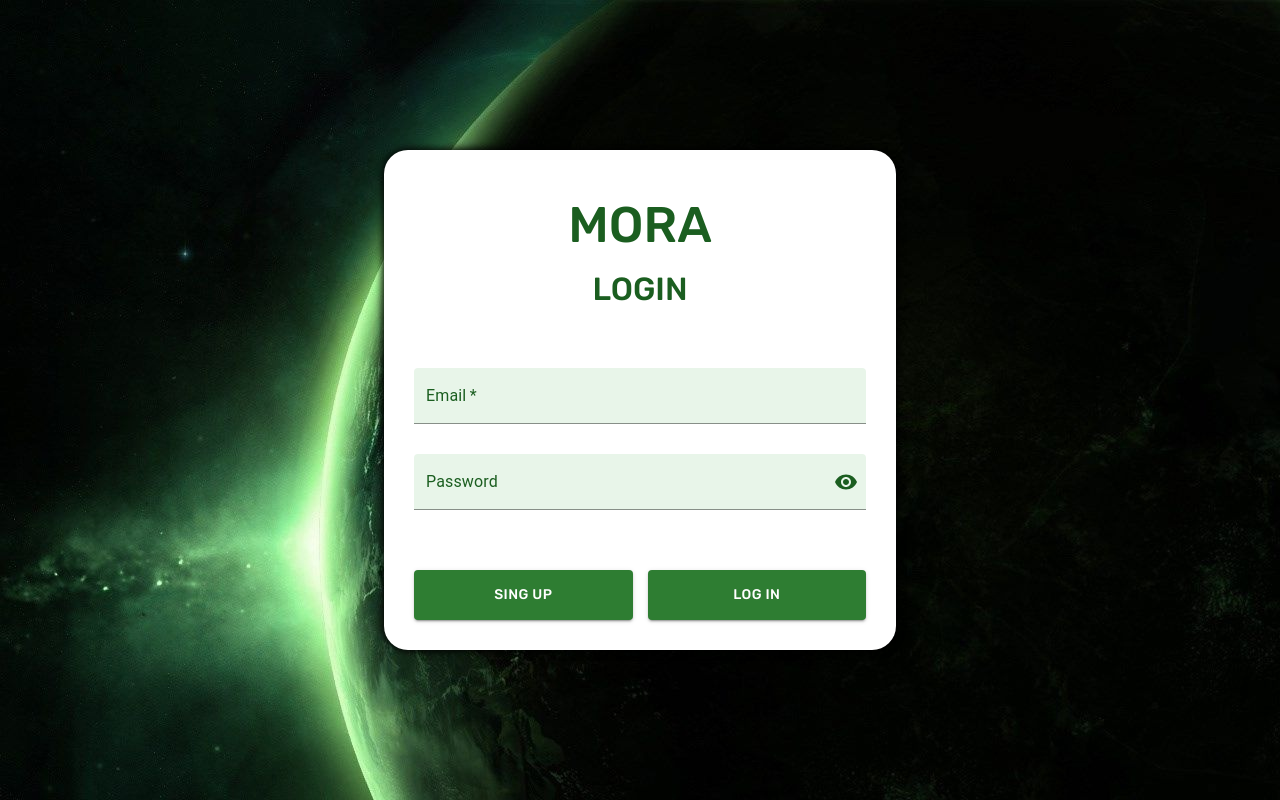
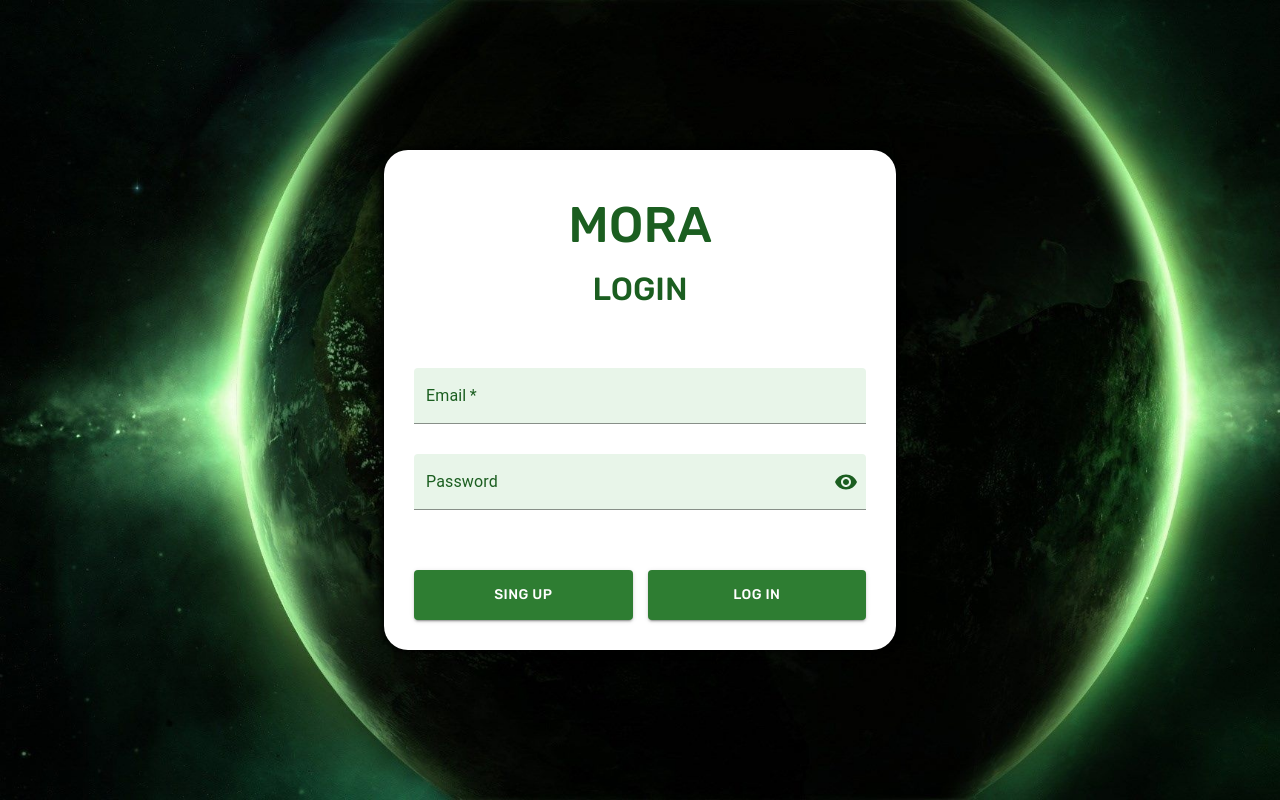
Before and after one commit to KoMMentatoR1/mora-front, a React app: page /#/login in a window 1280 px wide. Built offline with nearby package versions, Linux system fonts and the light colour scheme; a web font is replaced by a local one.

Commit message:
fix: refactor vertical auth style

```diff
--- a/src/components/AuthPageLayout/AuthPageLayoutStyle.ts
+++ b/src/components/AuthPageLayout/AuthPageLayoutStyle.ts
@@ -10,7 +10,7 @@ export const Container = styled('div')`
   justify-content: center;
   background: url(${background}) no-repeat;
   background-size: cover;
-  background-size: auto;
+  position: fixed;
 `
 
 export const Dashboard = styled('div')`
@@ -19,7 +19,7 @@ export const Dashboard = styled('div')`
   display: flex;
   flex-direction: column;
   align-items: center;
-  justify-content: center;
+  justify-content: flex-start;
   background: white;
   border-radius: 24px;
 
@@ -27,6 +27,7 @@ export const Dashboard = styled('div')`
 
   @media (max-width: 1200px) {
     width: 60%;
+    overflow-y: scroll;
   }
 
   @media (max-width: 930px) {
```
